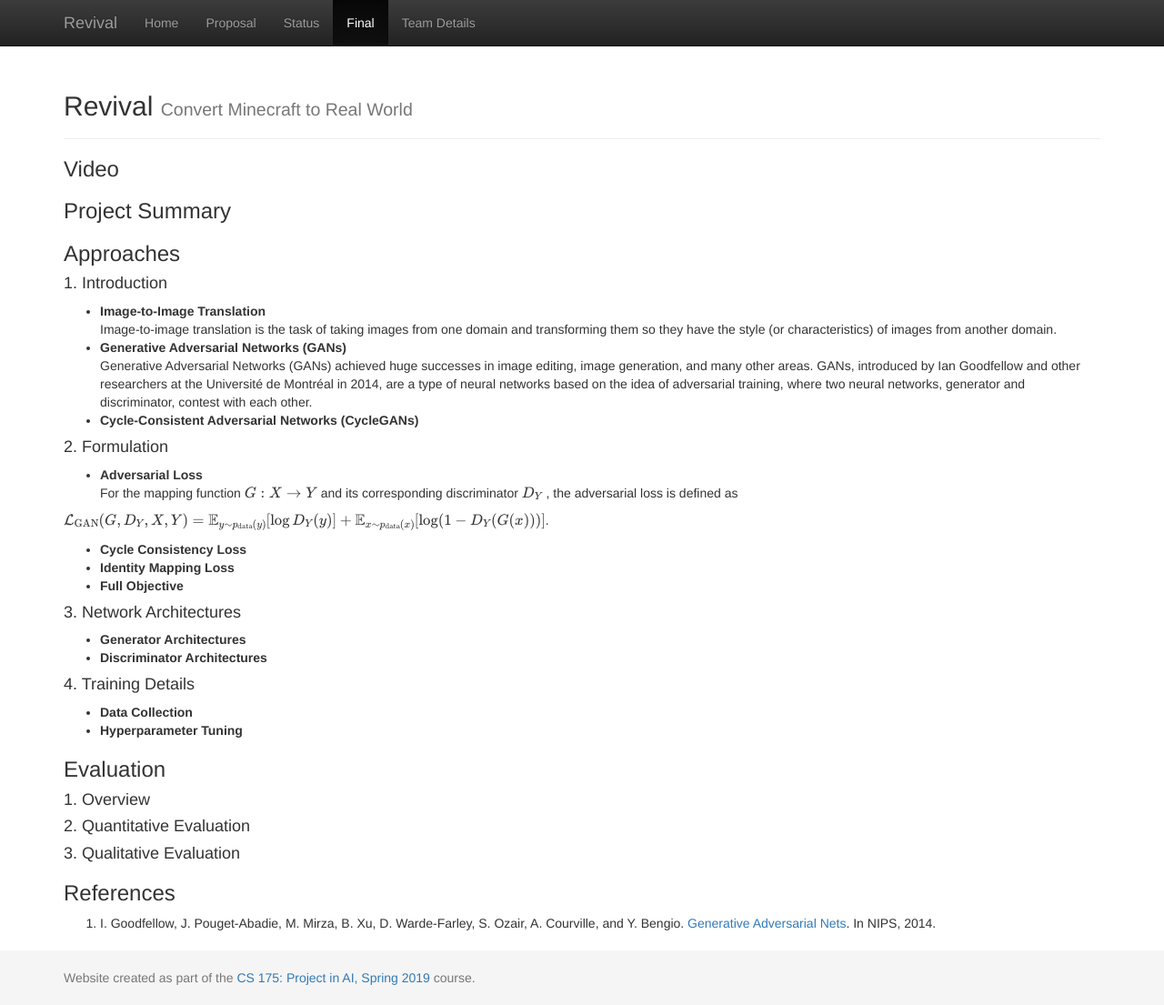
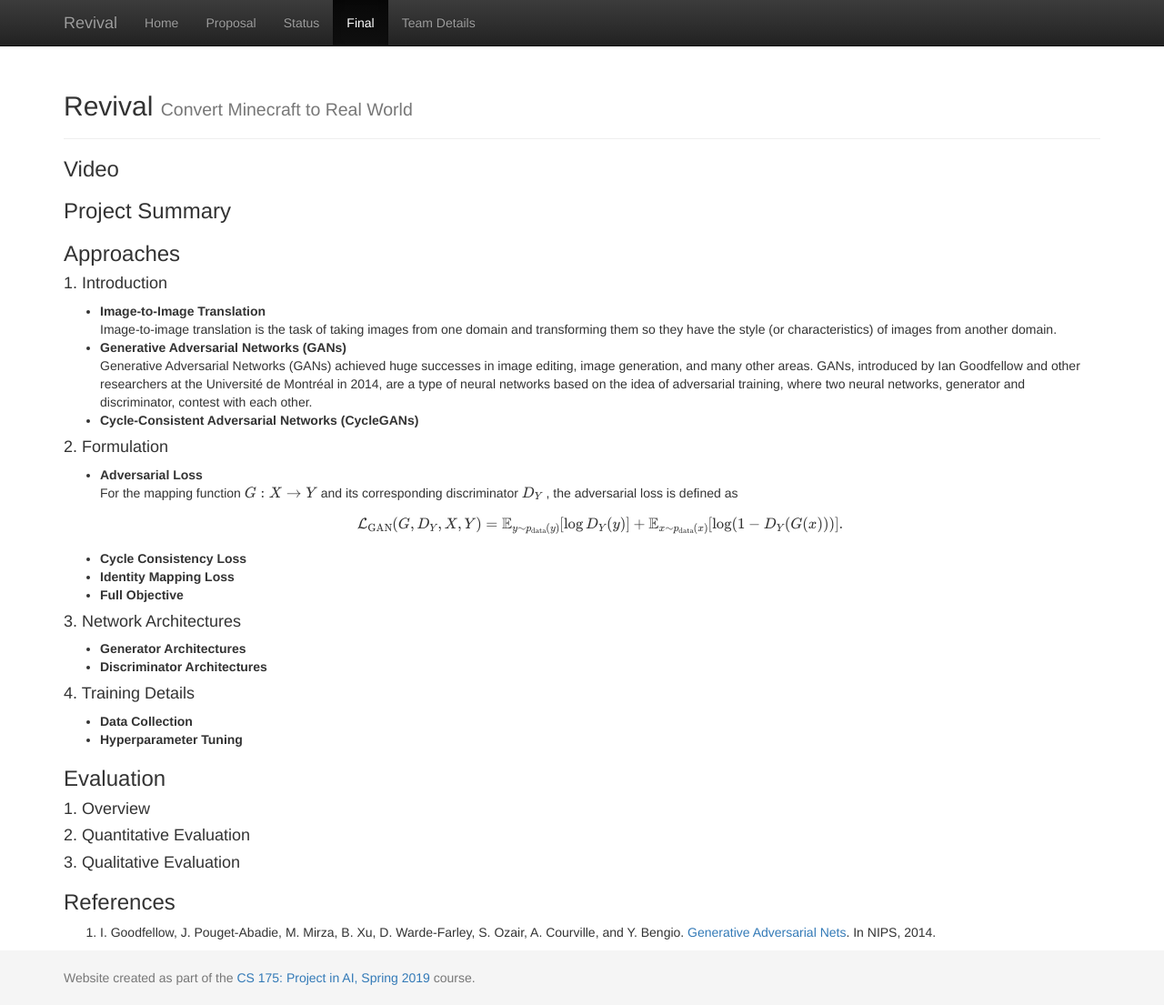
Before and after one commit to sijielu/Revival, a Jekyll site: the page built from docs/final.md, in a window 1280 px wide and 1105 px high. Shown: the whole window at 91% size. Built offline with Jekyll 4.4.1, drawn with Linux system fonts in a browser that asks for light colours; formulas are drawn with MathJax 3.

Commit message:
Update final.md

```diff
--- a/docs/final.md
+++ b/docs/final.md
@@ -19,7 +19,7 @@ Generative Adversarial Networks (GANs) achieved huge successes in image editing,
 - **Adversarial Loss**
 For the mapping function $$G: X \to Y$$ and its corresponding discriminator $$D_Y$$ , the adversarial loss is defined as
 
-$$\mathcal{L}_{\text{GAN}}(G, D_Y, X, Y) = \mathbb{E}_{y\sim p_{\text{data}}(y)}[\log D_Y(y)] + \mathbb{E}_{x\sim p_{\text{data}}(x)}[\log(1-D_Y(G(x)))]$$.
+  $$\mathcal{L}_{\text{GAN}}(G, D_Y, X, Y) = \mathbb{E}_{y\sim p_{\text{data}}(y)}[\log D_Y(y)] + \mathbb{E}_{x\sim p_{\text{data}}(x)}[\log(1-D_Y(G(x)))].$$
 
 - **Cycle Consistency Loss**
 - **Identity Mapping Loss**
```
